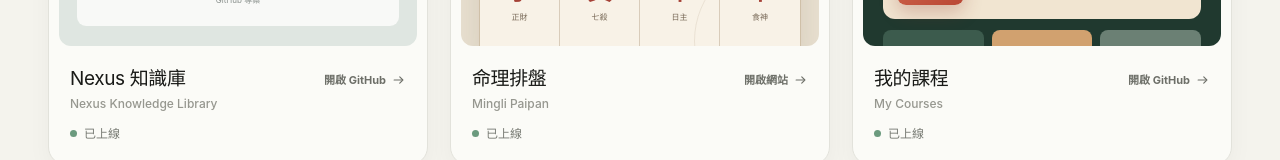
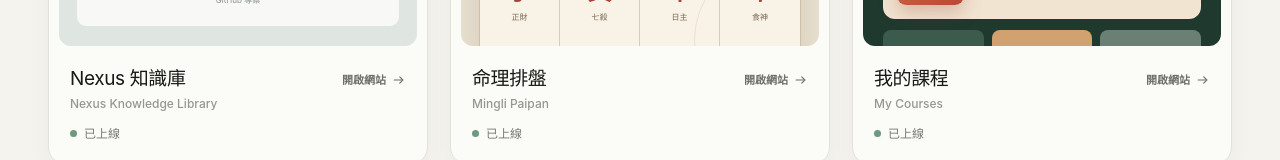
Before and after one commit to aichi0121/project-hub, a Next.js app: page / in a window 1280 px wide. Shown: the part 789-949 px from the top of the page. Built offline with nearby package versions, Linux system fonts and the light colour scheme.

Commit message:
Link project cards to deployed sites

```diff
--- a/app/page.tsx
+++ b/app/page.tsx
@@ -7,12 +7,12 @@
 
 // 正式入口會和網站程式一起提交到 GitHub，不會因為換瀏覽器而消失。
 const official:Project[] = [
-  {id:"nexus-knowledge-library",title:"Nexus Knowledge Library",chinese:"Nexus 知識庫",description:"集中整理知識與工作脈絡的個人知識庫。",category:"學習",language:"GitHub 專案",repo:"https://github.com/aichi0121/nexus-knowledge-library",preview:"custom"},
+  {id:"nexus-knowledge-library",title:"Nexus Knowledge Library",chinese:"Nexus 知識庫",description:"集中整理知識與工作脈絡的個人知識庫。",category:"學習",language:"GitHub 專案",repo:"https://github.com/aichi0121/nexus-knowledge-library",site:"https://aichi0121.github.io/nexus-knowledge-library/",preview:"custom"},
   {id:"mingli-paipan",title:"Mingli Paipan",chinese:"命理排盤",description:"輸入出生資料，快速建立清楚易讀的命盤。",category:"生活",language:"HTML",repo:"https://github.com/aichi0121/mingli-paipan",site:"https://mingli-paipan.vercel.app",preview:"mingli"},
-  {id:"my-courses",title:"My Courses",chinese:"我的課程",description:"把分散的課程收進同一個學習書架。",category:"學習",language:"HTML",repo:"https://github.com/aichi0121/my-courses",preview:"courses"},
-  {id:"python-script-vault",title:"Python Script Vault",chinese:"腳本工具庫",description:"搜尋、整理並快速取用常用 Python 腳本。",category:"工具",language:"Python",repo:"https://github.com/aichi0121/python-script-vault",preview:"vault"},
+  {id:"my-courses",title:"My Courses",chinese:"我的課程",description:"把分散的課程收進同一個學習書架。",category:"學習",language:"HTML",repo:"https://github.com/aichi0121/my-courses",site:"https://aichi0121.github.io/my-courses/",preview:"courses"},
+  {id:"python-script-vault",title:"Python Script Vault",chinese:"腳本工具庫",description:"搜尋、整理並快速取用常用 Python 腳本。",category:"工具",language:"Python",repo:"https://github.com/aichi0121/python-script-vault",site:"https://aichi0121.github.io/python-script-vault/",preview:"vault"},
   {id:"subtitle-sync-local",title:"Subtitle Sync Local",chinese:"時軸工房",description:"在本機配對影音與 VTT，自動校正字幕時間軸。",category:"工具",language:"TypeScript",repo:"https://github.com/aichi0121/subtitle-sync-local",privacy:"Private",preview:"subtitle"},
-  {id:"subscope",title:"Subscope",chinese:"訂閱追蹤",description:"掌握定期支出、續費日與每月訂閱總額。",category:"生活",language:"TypeScript",repo:"https://github.com/aichi0121/subscope",preview:"subscope"},
+  {id:"subscope",title:"Subscope",chinese:"訂閱追蹤",description:"掌握定期支出、續費日與每月訂閱總額。",category:"生活",language:"TypeScript",repo:"https://github.com/aichi0121/subscope",site:"https://aichi0121.github.io/subscope/",preview:"subscope"},
 ];
 const filters=["全部","工具","學習","生活"] as const;
 function Icon({name}:{name:"search"|"star"|"github"|"arrow"|"grid"}){const paths={search:<><circle cx="11" cy="11" r="6.5"/><path d="m16 16 4 4"/></>,star:<path d="m12 3 2.7 5.5 6.1.9-4.4 4.3 1 6.1-5.4-2.9-5.4 2.9 1-6.1-4.4-4.3 6.1-.9Z"/>,github:<path d="M12 2.8a9.2 9.2 0 0 0-2.9 17.9c.5.1.6-.2.6-.5v-1.8c-2.8.6-3.4-1.2-3.4-1.2-.5-1.2-1.1-1.5-1.1-1.5-.9-.6.1-.6.1-.6 1 0 1.6 1.1 1.6 1.1.9 1.6 2.4 1.1 3 .9.1-.7.4-1.1.7-1.3-2.3-.3-4.7-1.1-4.7-5.1 0-1.1.4-2 1.1-2.8-.1-.3-.5-1.3.1-2.7 0 0 .9-.3 2.9 1.1a10 10 0 0 1 5.3 0c2-1.4 2.9-1.1 2.9-1.1.6 1.4.2 2.4.1 2.7.7.8 1.1 1.7 1.1 2.8 0 4-2.4 4.8-4.7 5.1.4.3.7 1 .7 1.9v2.9c0 .3.2.6.7.5A9.2 9.2 0 0 0 12 2.8Z"/>,arrow:<><path d="M5 12h13"/><path d="m14 7 5 5-5 5"/></>,grid:<><rect x="3" y="3" width="7" height="7" rx="2"/><rect x="14" y="3" width="7" height="7" rx="2"/><rect x="3" y="14" width="7" height="7" rx="2"/><rect x="14" y="14" width="7" height="7" rx="2"/></>};return <svg aria-hidden="true" viewBox="0 0 24 24" fill="none" stroke="currentColor" strokeWidth="1.8" strokeLinecap="round" strokeLinejoin="round">{paths[name]}</svg>}
```
